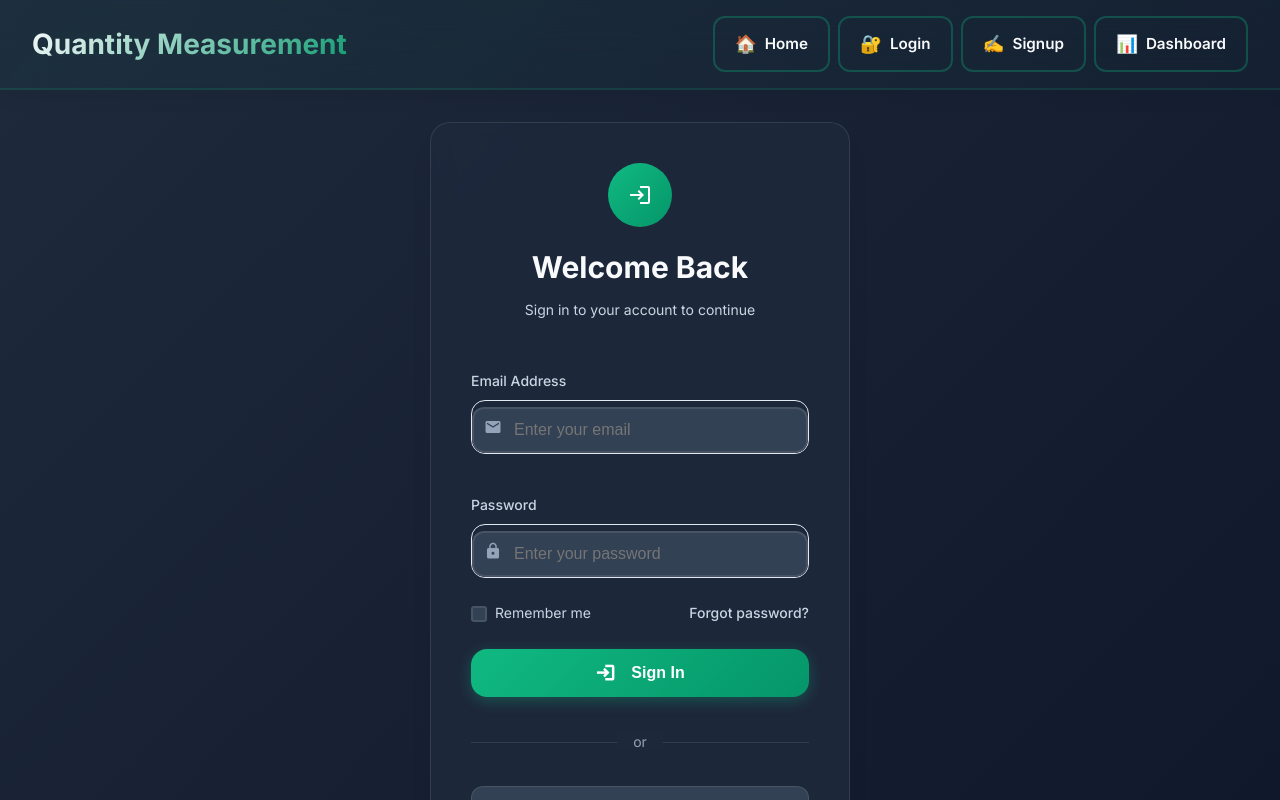
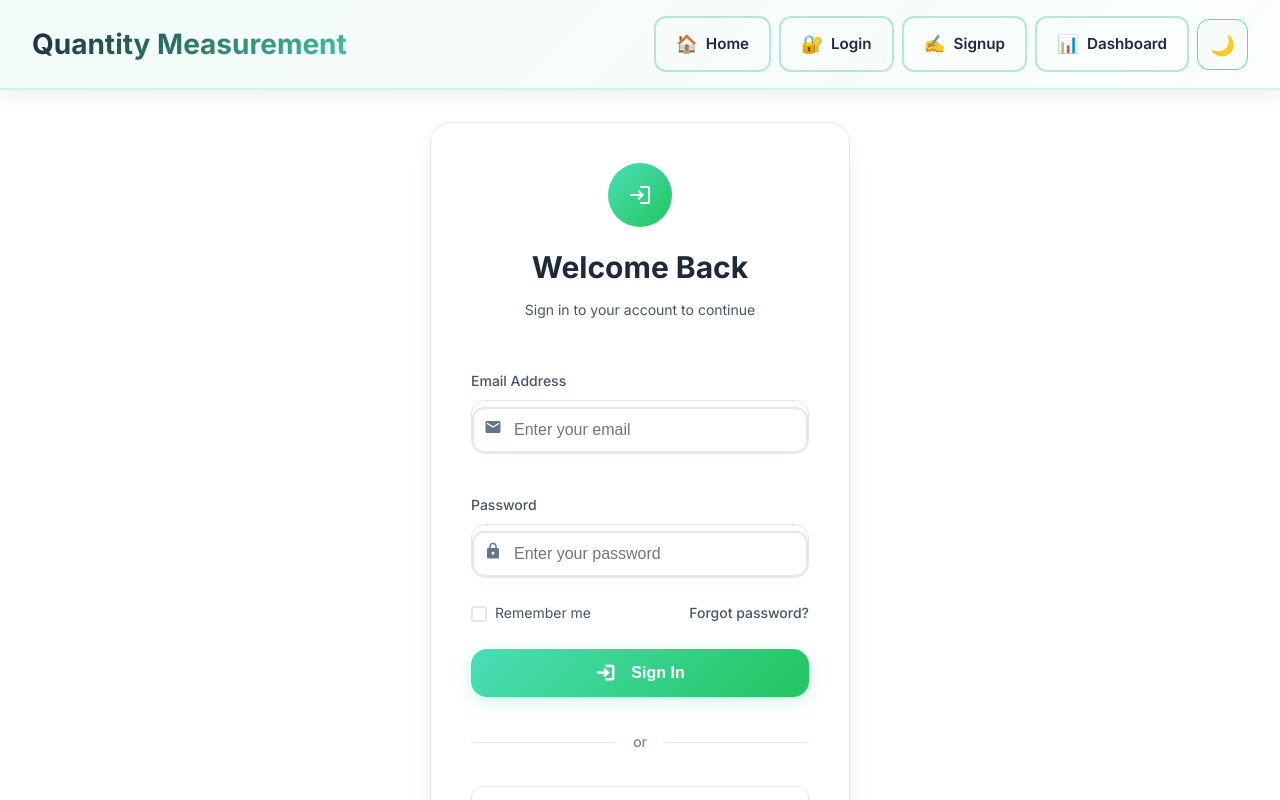
Before and after one commit to riddhiisrivastava2003/QuantityMeasurementApp-Frontend, a React app in the folder frontend/: page /login in a window 1280 px wide. Shown: the top 800 px of the page. Built offline with nearby package versions, Linux system fonts and the light colour scheme; the HTML template or start-up script is replaced by a standard one.

Commit message:
[Riddhi Srivastava] updated ui- added light theme

```diff
--- a/frontend/src/App.css
+++ b/frontend/src/App.css
@@ -4,7 +4,55 @@
 
 /* CSS Variables for Theming */
 :root {
-  /* Dark Theme as Default */
+  /* Professional Light Theme */
+  --bg-primary: #ffffff;
+  --bg-secondary: #f8fafc;
+  --bg-tertiary: #e2e8f0;
+  --bg-card: #ffffff;
+  --bg-sidebar: #f1f5f9;
+  --bg-input: #ffffff;
+  --bg-button: #4adeb7;
+  --bg-button-hover: #22c55e;
+  --bg-button-active: linear-gradient(135deg, #4adeb7 0%, #22c55e 100%);
+  --bg-result: linear-gradient(135deg, #4adeb7 0%, #22c55e 100%);
+  --bg-error: rgba(220, 38, 38, 0.1);
+  --bg-comparison-greater: linear-gradient(135deg, #4ade80 0%, #22c55e 100%);
+  --bg-comparison-less: linear-gradient(135deg, #fbbf24 0%, #f59e0b 100%);
+  --bg-comparison-equal: linear-gradient(135deg, #3b82f6 0%, #1d4ed8 100%);
+
+  --text-primary: #1e293b;
+  --text-secondary: #475569;
+  --text-muted: #64748b;
+  --text-button: #ffffff;
+  --text-button-active: #ffffff;
+  --text-result: #ffffff;
+  --text-error: #dc2626;
+  --text-comparison-greater: #ffffff;
+  --text-comparison-less: #ffffff;
+  --text-comparison-equal: #ffffff;
+
+  --border-primary: #e2e8f0;
+  --border-secondary: #cbd5e1;
+  --border-focus: #4adeb7;
+  --border-button: #4adeb7;
+
+  --shadow-sm: 0 1px 2px 0 rgba(0, 0, 0, 0.05);
+  --shadow-md: 0 4px 6px -1px rgba(0, 0, 0, 0.1), 0 2px 4px -1px rgba(0, 0, 0, 0.06);
+  --shadow-lg: 0 10px 15px -3px rgba(0, 0, 0, 0.1), 0 4px 6px -2px rgba(0, 0, 0, 0.05);
+  --shadow-xl: 0 20px 25px -5px rgba(0, 0, 0, 0.1), 0 10px 10px -5px rgba(0, 0, 0, 0.04);
+
+  --radius-sm: 8px;
+  --radius-md: 12px;
+  --radius-lg: 16px;
+  --radius-xl: 20px;
+
+  --transition-fast: 0.15s ease;
+  --transition-normal: 0.2s ease;
+  --transition-slow: 0.3s ease;
+}
+
+/* Dark Theme */
+.dark {
   --bg-primary: linear-gradient(135deg, #1e293b 0%, #0f172a 100%);
   --bg-secondary: #1e293b;
   --bg-tertiary: #334155;
@@ -13,10 +61,10 @@
   --bg-input: #334155;
   --bg-button: #334155;
   --bg-button-hover: #475569;
-  --bg-button-active: linear-gradient(135deg, #10b981 0%, #059669 100%);
-  --bg-result: linear-gradient(135deg, #10b981 0%, #059669 100%);
+  --bg-button-active: linear-gradient(135deg, #4adeb7 0%, #22c55e 100%);
+  --bg-result: linear-gradient(135deg, #4adeb7 0%, #22c55e 100%);
   --bg-error: rgba(220, 38, 38, 0.1);
-  --bg-comparison-greater: linear-gradient(135deg, #4ade80 0%, #22c55e 100%);
+  --bg-comparison-greater: linear-gradient(135deg, #4adeb7 0%, #22c55e 100%);
   --bg-comparison-less: linear-gradient(135deg, #fbbf24 0%, #f59e0b 100%);
   --bg-comparison-equal: linear-gradient(135deg, #3b82f6 0%, #1d4ed8 100%);
 
@@ -33,7 +81,7 @@
 
   --border-primary: rgba(255, 255, 255, 0.1);
   --border-secondary: rgba(255, 255, 255, 0.15);
-  --border-focus: #10b981;
+  --border-focus: #4adeb7;
   --border-button: rgba(255, 255, 255, 0.1);
 
   --shadow-sm: 0 1px 2px 0 rgba(0, 0, 0, 0.05);
@@ -237,11 +285,11 @@ body {
 }
 
 .nav-link:hover {
-  background: linear-gradient(135deg, #10b981 0%, #059669 100%);
+  background: linear-gradient(135deg, #4adeb7 0%, #22c55e 100%);
   color: white;
-  border-color: #10b981;
+  border-color: #4adeb7;
   transform: translateY(-3px);
-  box-shadow: 0 6px 16px rgba(16, 185, 129, 0.3);
+  box-shadow: 0 6px 16px rgba(74, 222, 183, 0.3);
 }
 
 .nav-link:hover::before {
@@ -260,6 +308,43 @@ body {
 }
 
 .nav-link:hover .nav-icon {
+  transform: scale(1.2) rotate(10deg);
+}
+
+.theme-toggle {
+  display: flex;
+  align-items: center;
+  gap: 0.5rem;
+  padding: 0.75rem 1.25rem;
+  background: transparent;
+  border: 2px solid rgba(16, 185, 129, 0.3);
+  border-radius: var(--radius-md);
+  color: var(--text-primary);
+  text-decoration: none;
+  font-weight: 600;
+  font-size: 0.95rem;
+  cursor: pointer;
+  transition: all var(--transition-fast);
+  position: relative;
+  overflow: hidden;
+}
+
+.theme-toggle:hover {
+  background: linear-gradient(135deg, #4adeb7 0%, #22c55e 100%);
+  color: white;
+  border-color: #4adeb7;
+  transform: translateY(-3px);
+  box-shadow: 0 6px 16px rgba(74, 222, 183, 0.3);
+}
+
+.theme-icon {
+  font-size: 1.1rem;
+  display: inline-flex;
+  align-items: center;
+  transition: transform var(--transition-fast);
+}
+
+.theme-toggle:hover .theme-icon {
   transform: scale(1.2) rotate(10deg);
 }
 
@@ -286,6 +371,15 @@ body {
   }
 
   .nav-icon {
+    font-size: 0.95rem;
+  }
+
+  .theme-toggle {
+    padding: 0.625rem 1rem;
+    font-size: 0.875rem;
+  }
+
+  .theme-icon {
     font-size: 0.95rem;
   }
 }
@@ -1017,9 +1111,9 @@ button:focus {
 }
 
 .btn-primary {
-  background: linear-gradient(135deg, #10b981 0%, #059669 100%);
+  background: linear-gradient(135deg, #4adeb7 0%, #22c55e 100%);
   color: white;
-  box-shadow: 0 4px 15px rgba(16, 185, 129, 0.3);
+  box-shadow: 0 4px 15px rgba(74, 222, 183, 0.3);
   position: relative;
   overflow: hidden;
   transition: all var(--transition-fast);
@@ -1174,7 +1268,7 @@ button:focus {
   justify-content: center;
   width: 4rem;
   height: 4rem;
-  background: linear-gradient(135deg, #10b981 0%, #059669 100%);
+  background: linear-gradient(135deg, #4adeb7 0%, #22c55e 100%);
   border-radius: 50%;
   margin-bottom: 1rem;
   color: white;
@@ -1282,9 +1376,9 @@ button:focus {
 }
 
 .checkbox-label input[type="checkbox"]:checked + .checkmark {
-  background: linear-gradient(135deg, #10b981 0%, #059669 100%);
-  border-color: #10b981;
-  box-shadow: 0 0 12px rgba(16, 185, 129, 0.3);
+  background: linear-gradient(135deg, #4adeb7 0%, #22c55e 100%);
+  border-color: #4adeb7;
+  box-shadow: 0 0 12px rgba(74, 222, 183, 0.3);
   animation: scaleIn 0.3s ease-out;
 }
 
@@ -1308,7 +1402,7 @@ button:focus {
 }
 
 .forgot-link:hover {
-  color: #10b981;
+  color: #4adeb7;
 }
 
 .auth-submit {
@@ -1410,7 +1504,7 @@ button:focus {
 }
 
 .auth-link {
-  color: #10b981;
+  color: #4adeb7;
   text-decoration: none;
   font-weight: 600;
   transition: color var(--transition-fast);
--- a/frontend/src/App.jsx
+++ b/frontend/src/App.jsx
@@ -1,4 +1,5 @@
 import { BrowserRouter, Routes, Route, Link } from 'react-router-dom';
+import { useState, useEffect } from 'react';
 import Home from './pages/Home';
 import Login from './pages/Login';
 import Signup from './pages/Signup';
@@ -6,6 +7,30 @@ import Dashboard from './pages/Dashboard';
 import './App.css';
 
 function App() {
+  const [theme, setTheme] = useState(() => {
+    const savedTheme = localStorage.getItem('theme') || 'light';
+    return savedTheme;
+  });
+
+  useEffect(() => {
+    document.documentElement.classList.toggle('dark', theme === 'dark');
+  }, [theme]);
+
+  useEffect(() => {
+    // Apply initial theme
+    document.documentElement.classList.toggle('dark', theme === 'dark');
+  }, []);
+
+  const toggleTheme = () => {
+    const newTheme = theme === 'light' ? 'dark' : 'light';
+    setTheme(newTheme);
+    localStorage.setItem('theme', newTheme);
+  };
+
+  const loginUser = () => {
+    // Just for navigation, no state tracking
+  };
+
   return (
     <BrowserRouter>
       <div className="app">
@@ -33,14 +58,17 @@ function App() {
               <span className="nav-icon">📊</span>
               Dashboard
             </Link>
+            <button onClick={toggleTheme} className="theme-toggle">
+              <span className="theme-icon">{theme === 'light' ? '🌙' : '☀️'}</span>
+            </button>
           </nav>
         </header>
 
         {/* ROUTES */}
         <Routes>
           <Route path="/" element={<Home />} />
-          <Route path="/login" element={<Login />} />
-          <Route path="/signup" element={<Signup />} />
+          <Route path="/login" element={<Login onLogin={loginUser} />} />
+          <Route path="/signup" element={<Signup onLogin={loginUser} />} />
           <Route path="/dashboard" element={<Dashboard />} />
         </Routes>
 
--- a/frontend/src/pages/Dashboard.jsx
+++ b/frontend/src/pages/Dashboard.jsx
@@ -10,23 +10,6 @@ function Dashboard() {
   const [resultUnit, setResultUnit] = useState("meter");
   const [result, setResult] = useState("");
   const [precision, setPrecision] = useState(2);
-  const [darkMode, setDarkMode] = useState(false);
-
-  // Load theme preference
-  useEffect(() => {
-    const savedTheme = localStorage.getItem('theme');
-    if (savedTheme) {
-      setDarkMode(savedTheme === 'dark');
-    } else {
-      setDarkMode(window.matchMedia('(prefers-color-scheme: dark)').matches);
-    }
-  }, []);
-
-  // Apply theme
-  useEffect(() => {
-    document.documentElement.setAttribute('data-theme', darkMode ? 'dark' : 'light');
-    localStorage.setItem('theme', darkMode ? 'dark' : 'light');
-  }, [darkMode]);
 
   const units = {
     length: { meter:1, kilometer:1000, centimeter:0.01, millimeter:0.001, inch:0.0254, feet:0.3048, yard:0.9144, mile:1609.34 },
@@ -116,13 +99,6 @@ function Dashboard() {
           <h1>Unit Converter</h1>
           <p>Professional measurement conversion and calculation tool</p>
         </div>
-        <button
-          className="theme-toggle"
-          onClick={() => setDarkMode(!darkMode)}
-          title={darkMode ? "Switch to Light Mode" : "Switch to Dark Mode"}
-        >
-          <span className="theme-icon">{darkMode ? "light_mode" : "dark_mode"}</span>
-        </button>
       </div>
 
       <div className="dashboard-layout">
--- a/frontend/src/pages/Login.jsx
+++ b/frontend/src/pages/Login.jsx
@@ -1,6 +1,15 @@
-import { Link } from 'react-router-dom';
+import { Link, useNavigate } from 'react-router-dom';
 
-function Login() {
+function Login({ onLogin }) {
+  const navigate = useNavigate();
+
+  const handleSubmit = (e) => {
+    e.preventDefault();
+    // Simulate login - in real app, validate credentials
+    onLogin();
+    navigate('/dashboard');
+  };
+
   return (
     <div className="auth-container">
       <div className="auth-card">
@@ -12,7 +21,7 @@ function Login() {
           <p>Sign in to your account to continue</p>
         </div>
 
-        <form className="auth-form">
+        <form className="auth-form" onSubmit={handleSubmit}>
           <div className="form-group">
             <label className="form-label">Email Address</label>
             <div className="input-wrapper">
--- a/frontend/src/pages/Signup.jsx
+++ b/frontend/src/pages/Signup.jsx
@@ -1,6 +1,15 @@
-import { Link } from 'react-router-dom';
+import { Link, useNavigate } from 'react-router-dom';
 
-function Signup() {
+function Signup({ onLogin }) {
+  const navigate = useNavigate();
+
+  const handleSubmit = (e) => {
+    e.preventDefault();
+    // Simulate signup - in real app, create account
+    onLogin();
+    navigate('/dashboard');
+  };
+
   return (
     <div className="auth-container">
       <div className="auth-card">
@@ -12,7 +21,7 @@ function Signup() {
           <p>Join us to start converting units professionally</p>
         </div>
 
-        <form className="auth-form">
+        <form className="auth-form" onSubmit={handleSubmit}>
           <div className="form-group">
             <label className="form-label">Full Name</label>
             <div className="input-wrapper">
```
